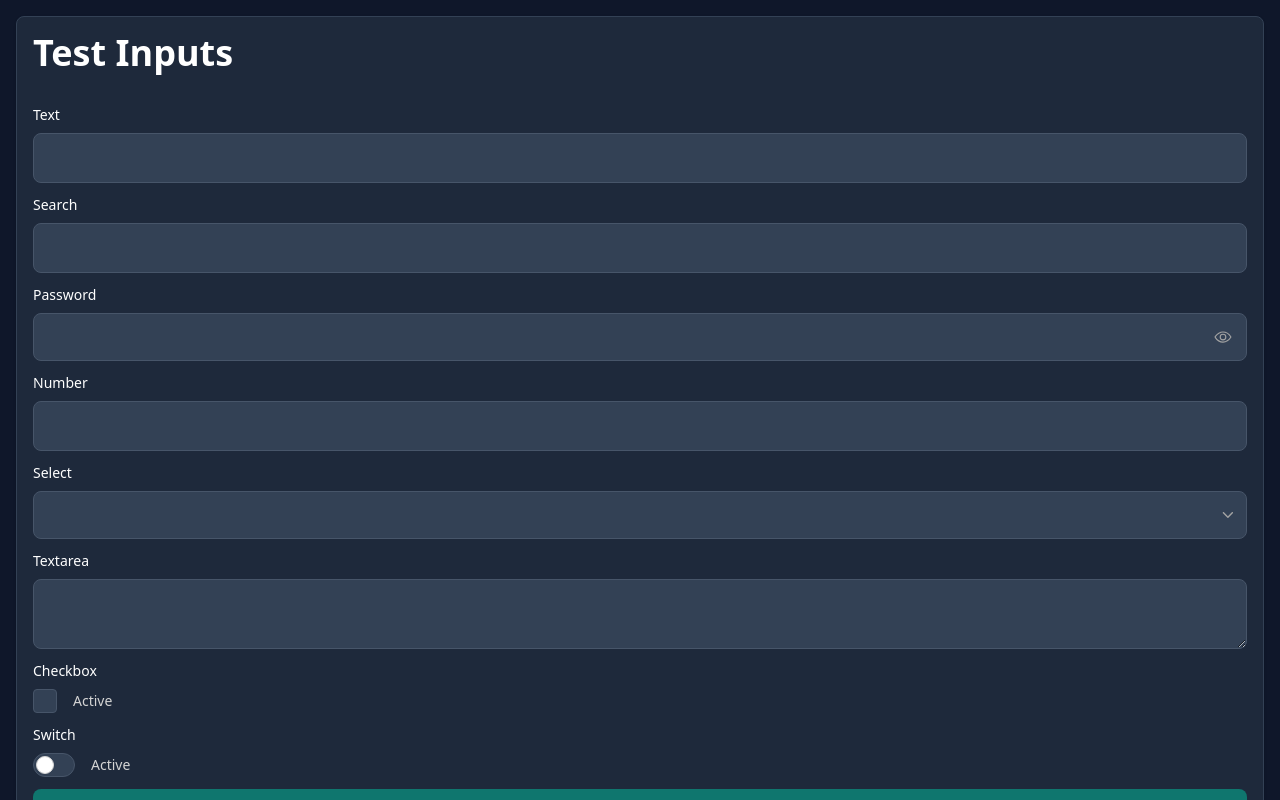
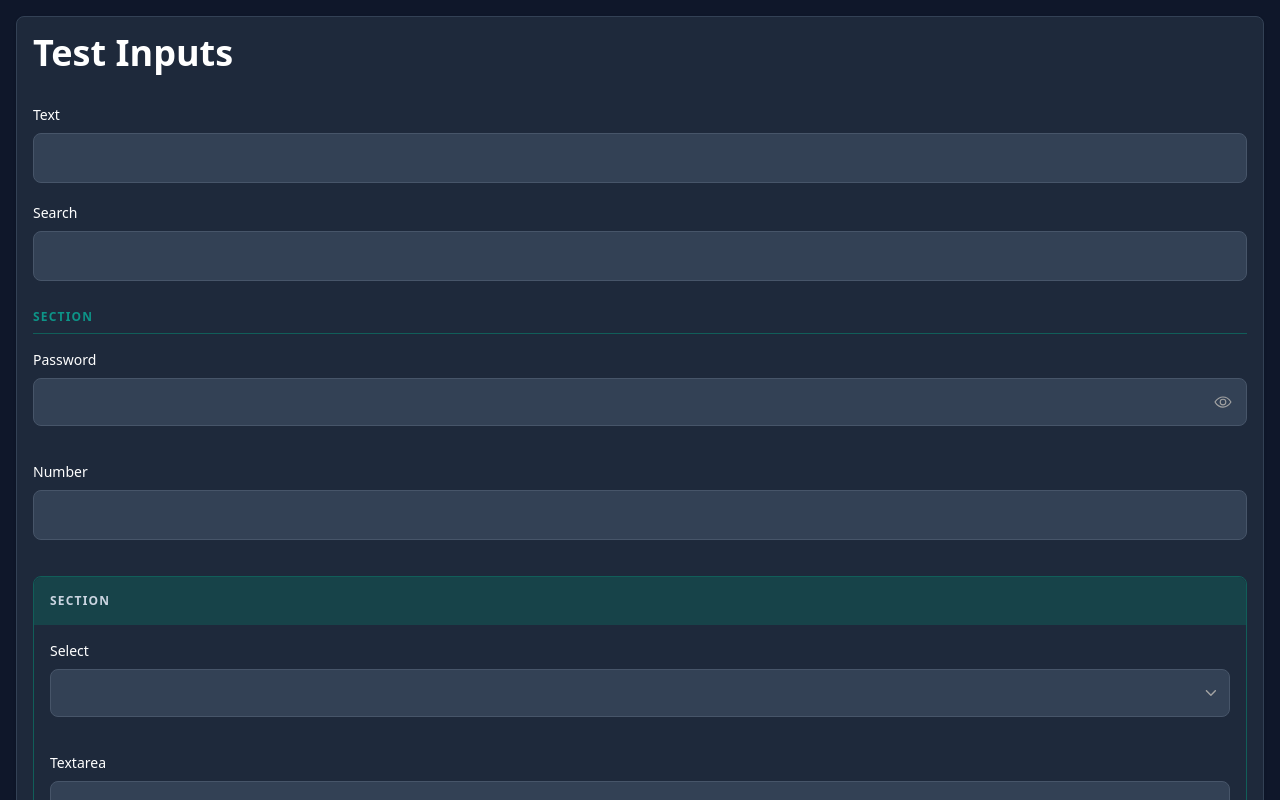
Before and after one commit to juniorencode/undefined-core, a React (Vite) app: page /form in a window 1280 px wide. Shown: the top 800 px of the page. Built offline with nearby package versions, Linux system fonts and the light colour scheme.

Commit message:
refactor: two types of form section

```diff
--- /dev/null
+++ b/lib/components/FormSection/index.jsx
@@ -0,0 +1,38 @@
+import { cn } from '../../utils/styles';
+
+const FormSection = props => {
+  const { children, className, title, box } = props;
+
+  return (
+    <div
+      className={cn(
+        'w-full',
+        {
+          'border rounded-lg border-primary-200 dark:border-primary-800': box
+        },
+        className
+      )}
+    >
+      {title && (
+        <h1
+          className={cn('text-xs font-bold tracking-widest uppercase', {
+            'p-4 rounded-t-lg dark:bg-opacity-50 text-secondary-500 dark:text-secondary-300 bg-primary-100 dark:bg-primary-800':
+              box,
+            'py-2 text-primary-500 dark:text-primary-600': !box
+          })}
+        >
+          {title}
+        </h1>
+      )}
+      <div
+        className={cn('grid grid-cols-12 gap-4 p-4', {
+          'p-0 py-4 border-t border-primary-200 dark:border-primary-800': !box
+        })}
+      >
+        {children}
+      </div>
+    </div>
+  );
+};
+
+export { FormSection };
--- a/lib/components/InputContainer/index.jsx
+++ b/lib/components/InputContainer/index.jsx
@@ -12,7 +12,7 @@ export const InputContainer = props => {
         </label>
       )}
       {children}
-      <span className="flex justify-end mt-1 h-2 text-xs text-red-600 dark:text-red-400">
+      <span className="flex justify-end mt-1 h-4 text-xs text-red-600 dark:text-red-400">
         {error}
       </span>
     </div>
--- a/lib/components/InputSwitch/index.jsx
+++ b/lib/components/InputSwitch/index.jsx
@@ -1,7 +1,7 @@
 import { useId, useState } from 'react';
+import { cn } from '../../utils/styles';
 import { useClickOutside } from '../../hooks/useClickOutside.hook';
 import { InputContainer } from '../InputContainer';
-import { cn } from '../../utils/styles';
 
 export const InputSwitch = props => {
   const { className, name, label, labelCheck, register, ...params } = props;
--- a/src/App.jsx
+++ b/src/App.jsx
@@ -2,6 +2,7 @@ import { BrowserRouter } from 'react-router-dom';
 import { useForm } from '../lib/hooks/useForm.hook';
 import { Card } from '../lib/components/Card';
 import { Button } from '../lib/components/Button';
+import { FormSection } from '../lib/components/FormSection';
 import { InputText } from '../lib/components/InputText';
 import { InputSearch } from '../lib/components/InputSearch';
 import { InputCheck } from '../lib/components/InputCheck';
@@ -20,7 +21,7 @@ const App = () => {
 
   return (
     <BrowserRouter>
-      <div className="absolute w-[100vw] h-[100vh] bg-secondary-100 dark:bg-secondary-900">
+      <div className="absolute w-[100vw] min-h-[100vh] bg-secondary-100 dark:bg-secondary-900">
         <Card className="m-4 p-4">
           <form onSubmit={Form.handleSubmit}>
             <h1 className="text-4xl font-bold mb-8 text-neutral-800 dark:text-white">
@@ -58,18 +59,27 @@ const App = () => {
                 { value: '9', label: 'mentalista' }
               ]}
               register={Form.register}
+              required
             />
+            <FormSection title="Section">
               <InputPassword
+                className="col-span-12"
                 name="password"
                 label="Password"
                 register={Form.register}
+                required
               />
               <InputNumber
+                className="col-span-12"
                 name="number"
                 label="Number"
                 register={Form.register}
+                required
               />
+            </FormSection>
+            <FormSection title="Section" box>
               <InputSelect
+                className="col-span-12"
                 name="select"
                 label="Select"
                 options={[
@@ -83,14 +93,18 @@ const App = () => {
                   { value: '8', label: 'río' },
                   { value: '9', label: 'mentalista' }
                 ]}
+                funcDelete={id => console.log('delete: ' + id)}
                 register={Form.register}
-              funcDelete={id => console.log('delete: ' + id)}
+                required
               />
               <InputTextarea
+                className="col-span-12"
                 name="textarea"
                 label="Textarea"
                 register={Form.register}
+                required
               />
+            </FormSection>
             <InputCheck
               name="checkbox"
               label="Checkbox"
```
Lines whose indentation alone changed are shown as unchanged.
